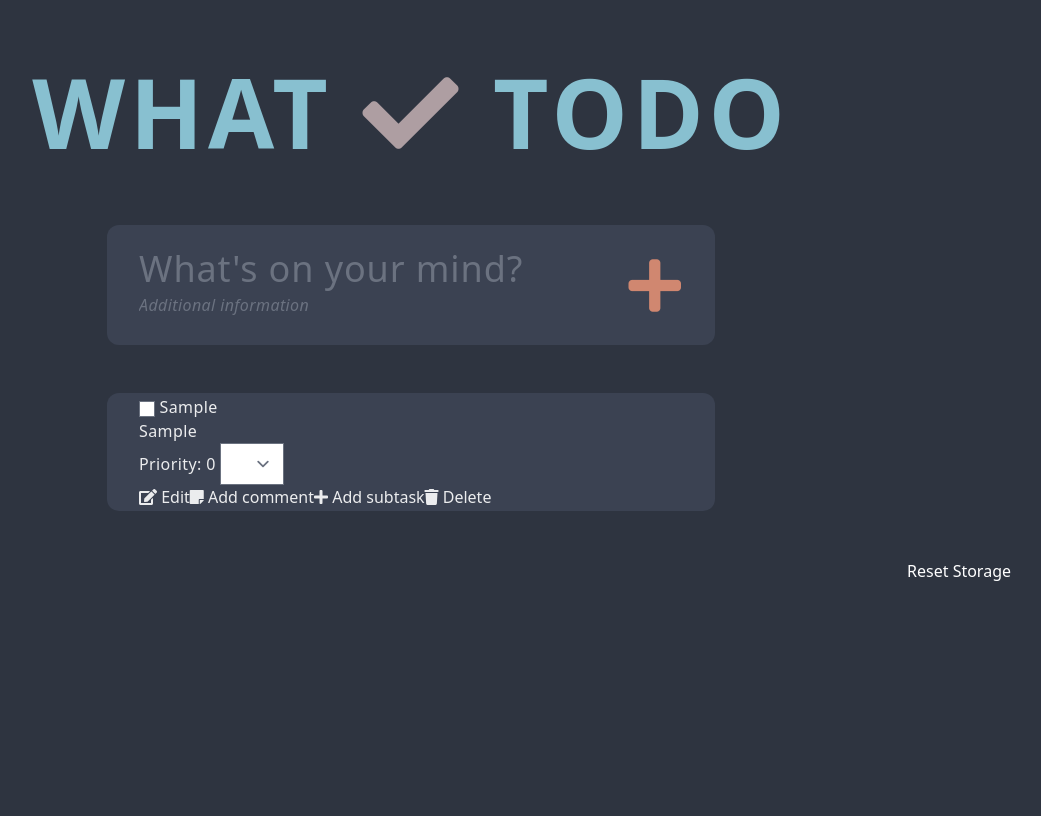
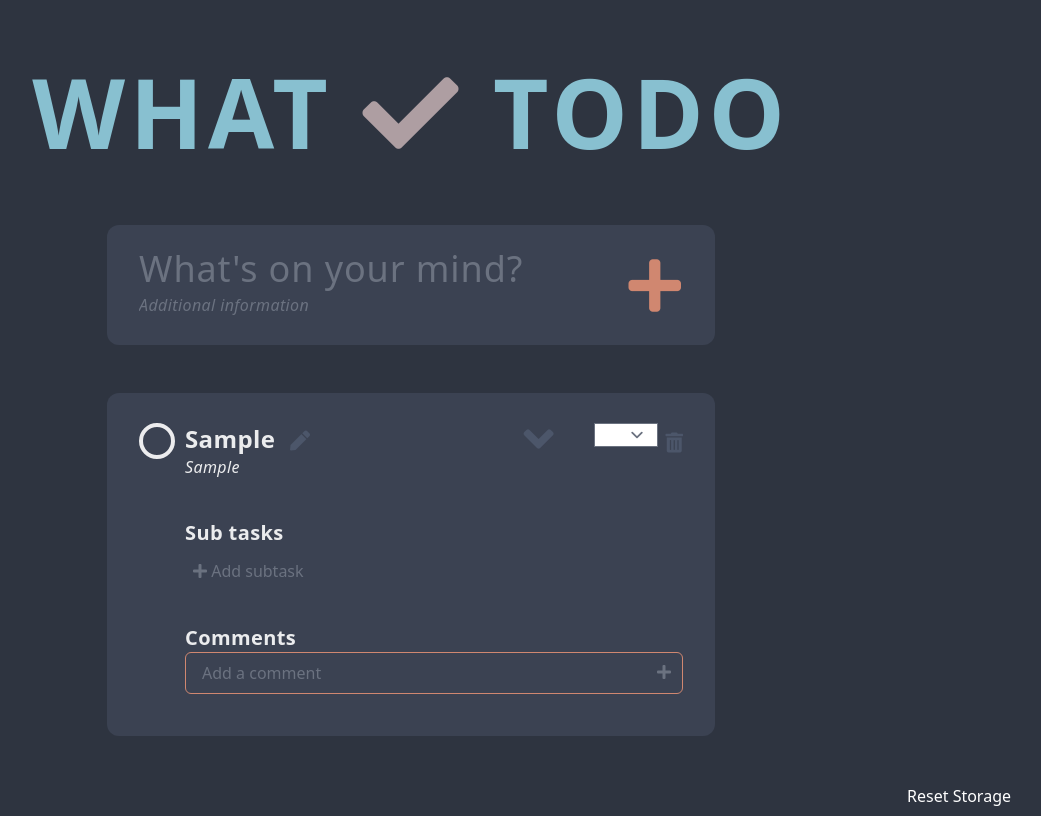
Before and after one commit to thomassjogren/todo-application-vue, a Vue app: page / in a window 1280 px wide. Both pictures are taken after typing "Sample", "Sample" into the empty fields and a click on the button 883 px from the left and 285 px from the top of the page. Shown: the whole page, without its empty margins (229-1270 px from the left). Built offline with nearby package versions, Linux system fonts and the light colour scheme.

Commit message:
Style most of each todo item

```diff
--- a/src/components/TodoItem.vue
+++ b/src/components/TodoItem.vue
@@ -1,75 +1,135 @@
 <template>
   <li>
-    <p>
-      <input v-if="edit" v-model="title" />
-      <template v-else>
-        <input type="checkbox" :checked="todo.completed" @click="completeTodo(todo.id)" />
+    <div class="flex mt-7 mb-7">
+      <Checkbox :checked="todo.completed" :priority="todo.priority" @click="completeTodo(todo.id)" />
+      <div class="flex-grow">
+        <input
+          v-if="edit"
+          ref="titleInput"
+          v-model="title"
+          class="inline-input text-2xl"
+          @keyup.enter="toggleEdit"
+          @keyup.esc="cancelEdit"
+        />
+        <div v-else class="text-2xl font-bold w-full" @click="toggleEdit">
           {{ todo.title }}
-      </template>
-    </p>
-    <p>
-      <input v-if="edit" v-model="subtitle" />
-      <template v-else>{{ todo.subtitle }}</template>
-    </p>
-
+          <button :title="edit ? 'Save' : 'Edit'" class="action-button text-xl" @click.stop="toggleEdit">
+            <template v-if="edit"><i class="fas fa-save"/></template>
+            <template v-else><i class="fas fa-pen"/></template>
+          </button>
+        </div>
         <div>
-      Priority: {{ todo.priority }}
-      <select v-model="priority" @change="updatePriority">
+          <input
+            v-if="edit"
+            v-model="subtitle"
+            class="inline-input italic"
+            placeholder="Additional information"
+            @keyup.enter="toggleEdit"
+            @keyup.esc="cancelEdit"
+          />
+          <span v-else class="italic" @click="toggleEdit">{{ todo.subtitle }}</span>
+        </div>
+      </div>
+      <button v-if="!edit" class="action-button relative -top-2 mr-10 text-5xl h-8" title="Expand todo">
+        <i class="fas fa-angle-down h-8 hover:text-nord-frost-3" />
+      </button>
+      <div class="text-xl">
+        <select v-model="priority" class="h-6" @change="updatePriority">
           <option value="0">0</option>
           <option value="1">1</option>
           <option value="2">2</option>
         </select>
+        <button class="action-button" title="Delete todo" @click="deleteTodo(todo.id)">
+          <i class="fas fa-trash-alt" />
+        </button>
+      </div>
     </div>
 
-    <div v-if="hasChildren">
+    <div class="ml-46 my-10 w-1/2">
+      <div class="text-xl font-bold">
+        Sub tasks
+      </div>
+      <div class="pl-2 mt-3">
         <ul>
-        <li v-for="subtask in todo.children" :key="subtask.id">
+          <li v-for="subtask in todo.children" :key="subtask.id" class="mb-1 flex justify-between items-start">
+            <div class="flex items-top">
               <input type="checkbox" :checked="subtask.completed" @click="completeTodo(subtask.id)" />
               {{ subtask.title }}
-          <button @click="deleteTodo(subtask.id)"><i class="fas fa-trash" /> Delete</button>
+            </div>
+            <button class="ml-9 action-button" @click="deleteTodo(subtask.id)"><i class="fas fa-times" /></button>
           </li>
         </ul>
+        <div v-if="subTask" class="flex">
+          <label for="title" class="hidden">Title</label>
+          <input
+            id="title"
+            ref="subtaskInput"
+            v-model="subTitle"
+            class="inline-input"
+            placeholder="Task title"
+            @keyup.esc="cancelSubTask"
+            @keyup.enter="addSubTask"
+          />
+          <button class="ml-2 action-button" title="Add sub task" @click="addSubTask"><i class="fas fa-plus" /></button>
+          <button class="ml-2 action-button" title="Cancel" @click="cancelSubTask"><i class="fas fa-times" /></button>
+        </div>
+        <button
+          v-else
+          class="text-gray-500 hover:text-nord-frost-3 border-b border-transparent"
+          title="Add sub-task"
+          @click="addSubTask"
+        >
+          <i class="fas fa-plus" /> Add subtask
+        </button>
+      </div>
     </div>
 
-    <div v-if="hasComments">
-      <p v-for="comment in sortedComments" :key="comment.id">
-        {{ formatDate(comment.timestamp) }} - {{ comment.content }}
-        <button @click="deleteComment(comment.id)"><i class="fas fa-times" /> Delete</button>
-      </p>
+    <div class="ml-46 my-10">
+      <div class="text-xl font-bold mt-4">Comments</div>
+      <div
+        v-for="comment in sortedComments"
+        :key="comment.id"
+        class="px-3 py-2 bg-nord-4 rounded-md my-3 flex flex-col"
+      >
+        <div class="text-gray-500 flex justify-between">
+          {{ formatDate(comment.timestamp) }}
+          <button
+            class="relative border-r border-transparent hover:text-nord-frost-3"
+            @click="deleteComment(comment.id)"
+          >
+            <i class="fas fa-times" />
+          </button>
         </div>
-
-    <button @click="toggleEdit">
-      <template v-if="edit"><i class="fas fa-save" /> Save</template>
-      <template v-else><i class="fas fa-edit" /> Edit</template>
+        {{ comment.content }}
+      </div>
+      <div class="relative">
+        <input
+          v-model="commentContent"
+          class="inline-input border py-2 px-4 rounded-md"
+          placeholder="Add a comment"
+          @keyup.enter="addComment"
+        />
+        <button
+          class="absolute right-3 top-2 text-gray-500"
+          :class="{ 'text-nord-frost-3': commentContent !== '' }"
+          @click="addComment"
+        >
+          <i class="fas fa-plus" />
         </button>
-    <button @click="createComment"><i class="fas fa-sticky-note" /> Add comment</button>
-    <button @click="addSubTodo"><i class="fas fa-plus" /> Add subtask</button>
-    <button @click="deleteTodo(todo.id)"><i class="fas fa-trash" /> Delete</button>
-    <div v-if="subTodo">
-      <label for="title">Title</label>
-      <input id="title" v-model="subTitle" type="text" />
-      <button @click="addSubTodo"><i class="fas fa-save" /> Save</button>
-      <button @click="addSubTodo"><i class="fas fa-times" /> Cancel</button>
       </div>
-
-    <BaseModal :open="showComment" click-outside close-button @hide="createComment">
-      <div>
-        <textarea v-model="commentContent"></textarea>
-        <button @click="addComment"><i class="fas fa-save" /> Save comment</button>
     </div>
-    </BaseModal>
   </li>
 </template>
 
 <script>
-import formatDistance from 'date-fns/formatDistance';
-import BaseModal from '@/components/BaseModal';
+import format from 'date-fns/format';
+import Checkbox from '@/components/Checkbox';
 
 export default {
   name: 'TodoItem',
 
   components: {
-    BaseModal,
+    Checkbox,
   },
 
   props: {
@@ -82,11 +142,13 @@ export default {
   data() {
     return {
       edit: false,
-      subTodo: false,
-      showComment: false,
+      subTask: false,
 
       title: this.todo.title,
       subtitle: this.todo.subtitle,
+
+      tmpTitle: '',
+      tmpSubtitle: '',
 
       subTitle: '',
 
@@ -97,16 +159,9 @@ export default {
   },
 
   computed: {
-    hasChildren() {
-      return this.todo.children.length;
-    },
-
-    hasComments() {
-      return this.todo.comments.length;
-    },
-
     formatDate() {
-      return timestamp => formatDistance(new Date(timestamp), new Date());
+      // Mon, 12 Jan 2020 12:12
+      return timestamp => format(new Date(timestamp), 'E, dd LLL yyyy HH:mm');
     },
 
     sortedComments() {
@@ -115,11 +170,19 @@ export default {
         return new Date(b.timestamp) - new Date(a.timestamp);
       });
     },
+
+    subTasks() {
+      return this.todo.children.length;
+    },
   },
 
   methods: {
     toggleEdit() {
       if (this.edit) {
+        if (this.title === '') {
+          return;
+        }
+
         this.$emit('action', {
           action: 'updateTodo',
           payload: {
@@ -130,6 +193,22 @@ export default {
         });
       }
       this.edit = !this.edit;
+
+      this.$nextTick(() => {
+        if (this.edit) {
+          this.tmpTitle = this.title;
+          this.tmpSubtitle = this.subtitle;
+          this.$refs.titleInput.focus();
+        }
+      });
+    },
+
+    cancelEdit() {
+      this.edit = false;
+      this.title = this.tmpTitle;
+      this.subtitle = this.tmpSubtitle;
+      this.tmpTitle = '';
+      this.tmpSubtitle = '';
     },
 
     completeTodo(id) {
@@ -139,12 +218,12 @@ export default {
       });
     },
 
-    createComment() {
-      this.showComment = !this.showComment;
-    },
+    addSubTask() {
+      if (this.subTask) {
+        if (this.subTitle === '') {
+          return;
+        }
 
-    addSubTodo() {
-      if (this.subTodo && this.subTitle !== '') {
         this.$emit('action', {
           action: 'addTodo',
           payload: {
@@ -155,10 +234,19 @@ export default {
             completed: false,
           },
         });
-      }
-      this.subTodo = !this.subTodo;
         this.subTitle = '';
         this.subSubtitle = '';
+      }
+      this.subTask = !this.subTask;
+
+      this.$nextTick(() => {
+        this.$refs.subtaskInput.focus();
+      });
+    },
+
+    cancelSubTask() {
+      this.subTask = false;
+      this.subTitle = '';
     },
 
     addComment() {
@@ -170,7 +258,6 @@ export default {
             content: this.commentContent,
           },
         });
-        this.showComment = false;
         this.commentContent = '';
       }
     },
```
Lines whose indentation alone changed are shown as unchanged.
